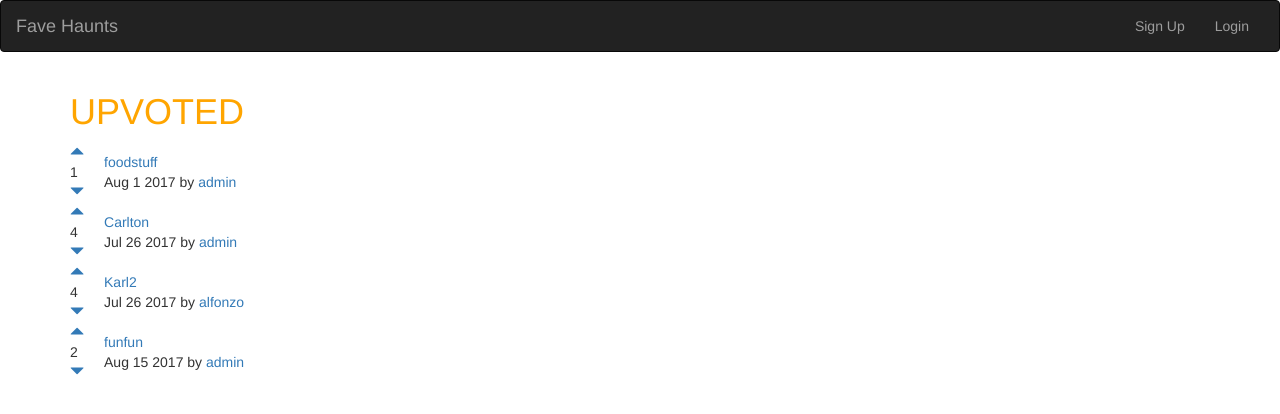
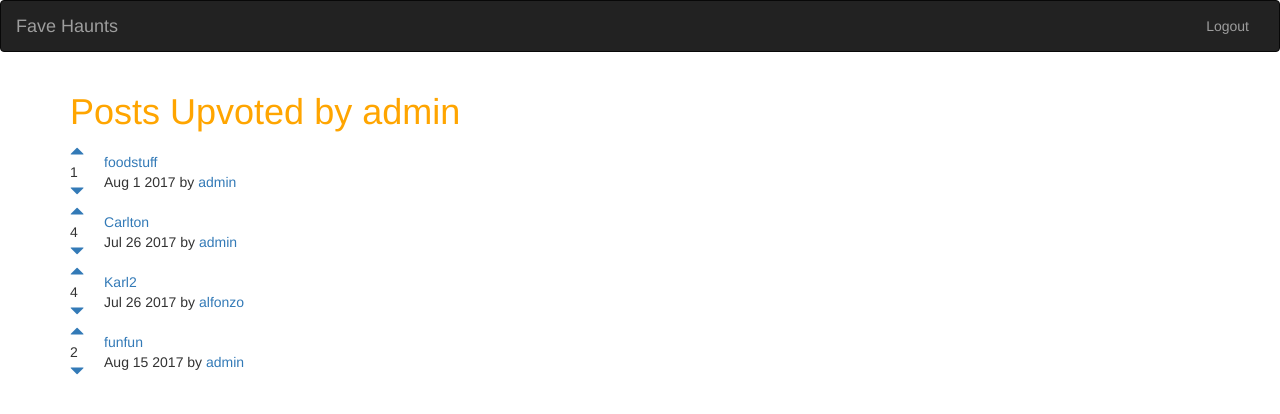
Before and after one commit to gcbest/fave-haunts, a Django app: page /posts/user/upvoted/1 in a window 1280 px wide. Shown: the top 414 px of the page. Run offline with Django 3.2, Linux system fonts and the light colour scheme; data comes from the database, SQL or seed files in the repository; both versions use the stored data as it was after the commit; some libraries are stand-ins or nearby versions; some web fonts are replaced.

Commit message:
liked posts by user

```diff
--- a/posts/templates/posts/fun.html
+++ b/posts/templates/posts/fun.html
@@ -6,7 +6,8 @@
 <br>
 
 <a class="btn btn-primary" href="{% url 'posts:create' %}">New Post</a>
-
+<br>
+<br>
 
 {% for post in posts.all %}
 
@@ -27,7 +28,6 @@
 			<br>
 			{{ post.pub_date_pretty }} by <a href="{% url 'posts:userposts' post.author.id %}">{{ post.author.username }}</a>
 			<br>
-			<a href="{% url 'posts:upvoted' post.author.id %}">UPVOTED</a>
 		</td>
 	</tr>
 </table>
--- a/posts/templates/posts/upvoted.html
+++ b/posts/templates/posts/upvoted.html
@@ -2,7 +2,7 @@
 
 {% block content %}
 
-<h1>UPVOTED</h1>
+<h1>Posts Upvoted by {{ user }}</h1>
 
 {% for like in likes.all %}
 
--- a/posts/templates/posts/userposts.html
+++ b/posts/templates/posts/userposts.html
@@ -3,6 +3,9 @@
 {% block content %}
 
 <h1>All Posts by {{ author.username }}</h1>
+<br>
+<a href="{% url 'posts:upvoted' author.id %}" class="btn btn-danger">Posts Upvoted By {{ author.username }}</a>
+<br>
 <br>
 
 {% for post in posts.all %}
--- a/posts/views.py
+++ b/posts/views.py
@@ -67,13 +67,16 @@
 
 def upvoted(request, fk):
 	likes = Like.objects.filter(user__id=fk)
-	return render(request, 'posts/upvoted.html', {'likes': likes})
+	user = User.objects.get(pk=fk)
+	return render(request, 'posts/upvoted.html', {'likes': likes, 'user': user})
 
+@login_required
 def food(request):
 	# filter posts by topic
 	posts = Post.objects.filter(topic='food').order_by('-votes_total')
 	return render(request, 'posts/food.html', {'posts': posts, 'topic': 'Food'})
 
+@login_required
 def fun(request):
 	# filter posts by topic
 	posts = Post.objects.filter(topic='fun').order_by('-votes_total')
```
Also changed, not shown: posts/templates/posts/food.html (+7 -0 lines), db.sqlite3.
